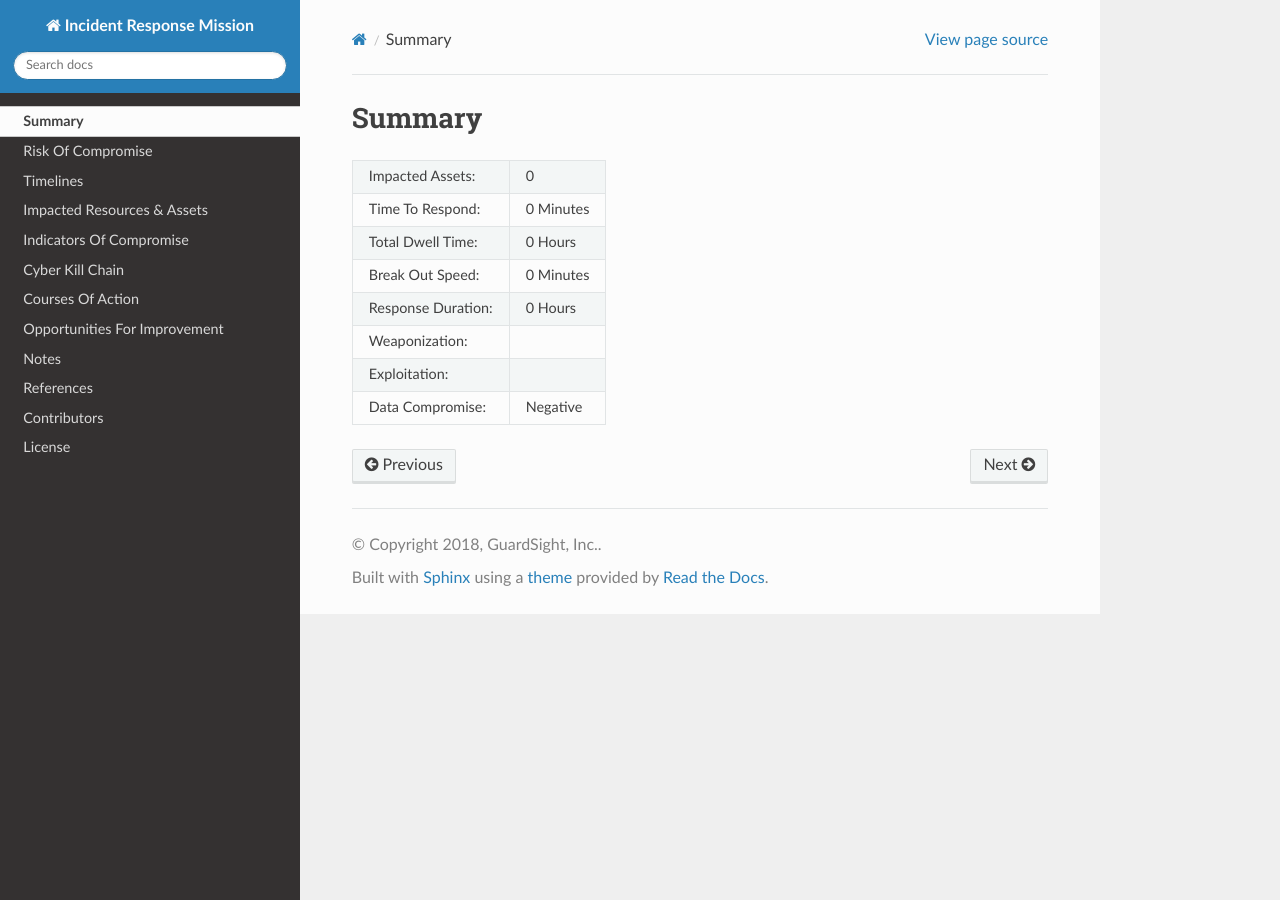
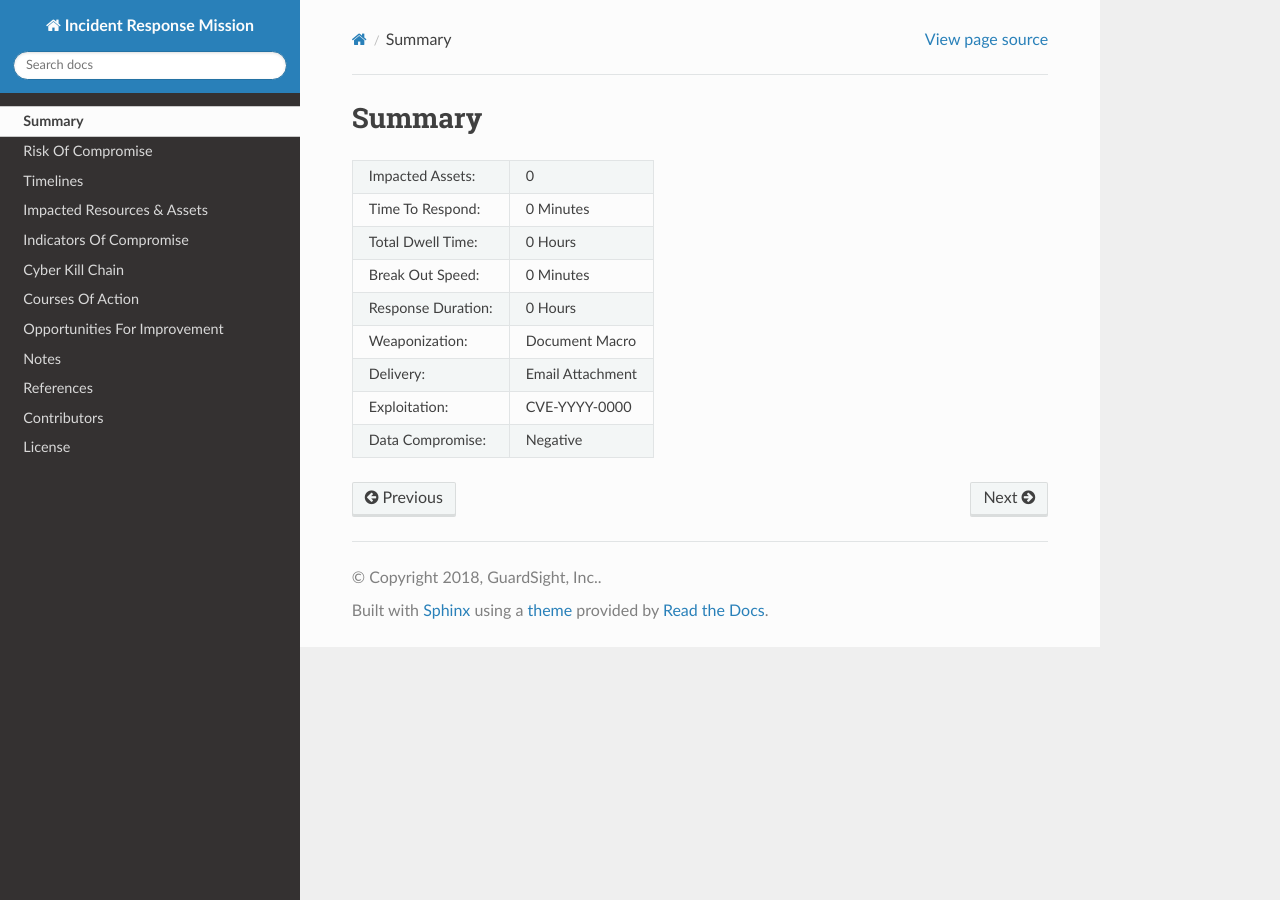
Before and after one commit to guardsight/gsvsoc_mission-model, a Sphinx documentation site: the page built from docs/source/summary.rst, in a window 1280 px wide. Built offline with Sphinx 7.4.7 and the Read the Docs theme 2.0.0, drawn with Linux system fonts in a browser that asks for light colours.

Commit message:
Updated summary default

```diff
--- a/docs/source/summary.rst
+++ b/docs/source/summary.rst
@@ -13,9 +13,11 @@ Summary
 +---------------------------+---------------------------+
 | Response Duration:        | 0  Hours                  |
 +---------------------------+---------------------------+
-| Weaponization:            |                           |
+| Weaponization:            | Document Macro            |
 +---------------------------+---------------------------+
-| Exploitation:             |                           |
+| Delivery:                 | Email Attachment          |
++---------------------------+---------------------------+
+| Exploitation:             | CVE-YYYY-0000             |
 +---------------------------+---------------------------+
 | Data Compromise:          | Negative                  |
 +---------------------------+---------------------------+
```
